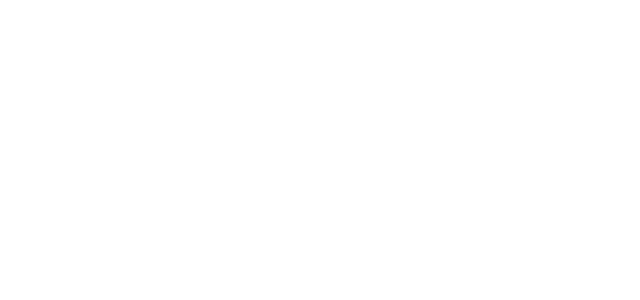
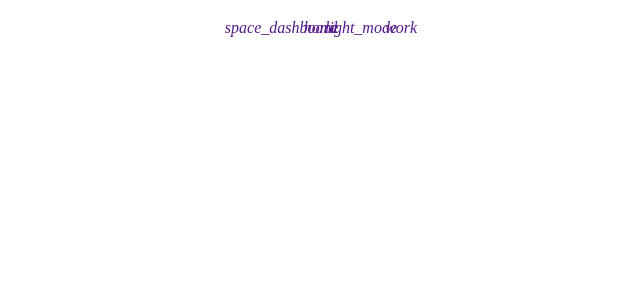
Before and after one commit to biamaxine/biamaxine.github.io, an Angular app: page / in a window 1280 px wide. Shown: the top 300 px of the page, without its empty margins (299-939 px from the left). Built offline with nearby package versions, Linux system fonts and the light colour scheme.

Commit message:
feat: ADD app-menu & app-menu-option

```diff
--- a/src/app/app.component.html
+++ b/src/app/app.component.html
@@ -0,0 +1 @@
+<app-menu />
--- a/src/app/app.component.ts
+++ b/src/app/app.component.ts
@@ -1,10 +1,19 @@
 import { Component } from '@angular/core';
 import { RouterOutlet } from '@angular/router';
+
+import { MenuComponent } from './shared/components/menu/menu.component';
+
+const COMPONENTS = [
+  MenuComponent,
+];
 
 @Component({
   selector: 'app-root',
   standalone: true,
-  imports: [RouterOutlet],
+  imports: [
+    COMPONENTS,
+    RouterOutlet,
+  ],
   templateUrl: './app.component.html',
   styleUrl: './app.component.scss',
 })
--- /dev/null
+++ b/src/app/shared/components/menu/menu-option/menu-option.component.html
@@ -0,0 +1,4 @@
+<a href="" class="menu-option-link">
+  <i class="mat-ico menu-option-ico"> {{ ico }} </i>
+  @if (name) { <p class="menu-option-name"> {{ name.toUpperCase() }} </p> }
+</a>
--- /dev/null
+++ b/src/app/shared/components/menu/menu-option/menu-option.component.scss
@@ -0,0 +1,44 @@
+:host {
+  a.menu-option-link {
+    width: 100%;
+    height: 100%;
+
+    display: flex;
+
+    text-decoration: none;
+
+    i.menu-option-ico {
+      width: 2.5rem;
+      height: 2.5rem;
+
+      display: flex;
+      align-items: center;
+      justify-content: center;
+
+      transition: all .3s ease-in-out;
+    }
+
+    p.menu-option-name {
+      overflow: hidden;
+      width: 0;
+      height: 2.5rem;
+
+      display: flex;
+      align-items: center;
+
+      transition: all .3s ease-in-out;
+    }
+
+    &:hover p.menu-option-name {
+      width: calc(100% - 2.5rem);
+    }
+  }
+}
+
+// reverse option
+:host {
+  &.--menu-option-reverse a.menu-option-link {
+    flex-direction: row-reverse;
+    p.menu-option-name { justify-content: flex-end; }
+  }
+}
--- /dev/null
+++ b/src/app/shared/components/menu/menu-option/menu-option.component.ts
@@ -0,0 +1,24 @@
+import { Component, ElementRef, Input, OnInit, Renderer2 } from '@angular/core';
+
+@Component({
+  selector: 'app-menu-option',
+  standalone: true,
+  imports: [],
+  templateUrl: './menu-option.component.html',
+  styleUrl: './menu-option.component.scss'
+})
+export class MenuOptionComponent implements OnInit {
+  @Input({ required: true }) ico!: string;
+  @Input() name?: string;
+  @Input() reverse: boolean | '' = false;
+
+  constructor(
+    private readonly element: ElementRef,
+    private readonly renderer: Renderer2,
+  ) {}
+
+  ngOnInit(): void {
+    if (this.reverse || this.reverse === '') this.renderer
+      .addClass(this.element.nativeElement, '--menu-option-reverse');
+  }
+}
--- /dev/null
+++ b/src/app/shared/components/menu/menu.component.html
@@ -0,0 +1,4 @@
+<app-menu-option ico="space_dashboard" name="projects" reverse />
+<app-menu-option ico="home" class="menu-option-fix" />
+<app-menu-option ico="light_mode" class="menu-option-fix" />
+<app-menu-option ico="work" name="services" />
--- /dev/null
+++ b/src/app/shared/components/menu/menu.component.scss
@@ -0,0 +1,14 @@
+:host {
+  width: 100%;
+
+  display: flex;
+  justify-content: center;
+
+  app-menu-option {
+    width: calc(50% - 2.5rem);
+
+    &.menu-option-fix {
+      width: 2.5rem;
+    }
+  }
+}
--- /dev/null
+++ b/src/app/shared/components/menu/menu.component.ts
@@ -0,0 +1,16 @@
+import { Component } from '@angular/core';
+
+import { MenuOptionComponent } from './menu-option/menu-option.component';
+
+const COMPONENTS = [
+  MenuOptionComponent,
+];
+
+@Component({
+  selector: 'app-menu',
+  standalone: true,
+  imports: [COMPONENTS],
+  templateUrl: './menu.component.html',
+  styleUrl: './menu.component.scss'
+})
+export class MenuComponent {}
```
Also changed, not shown: 2 other files (tests, documents, lock files or other folders).
